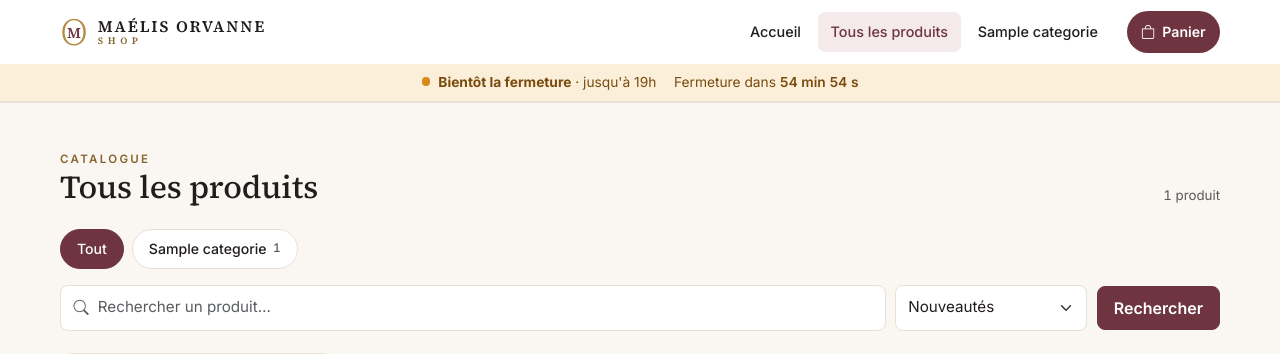
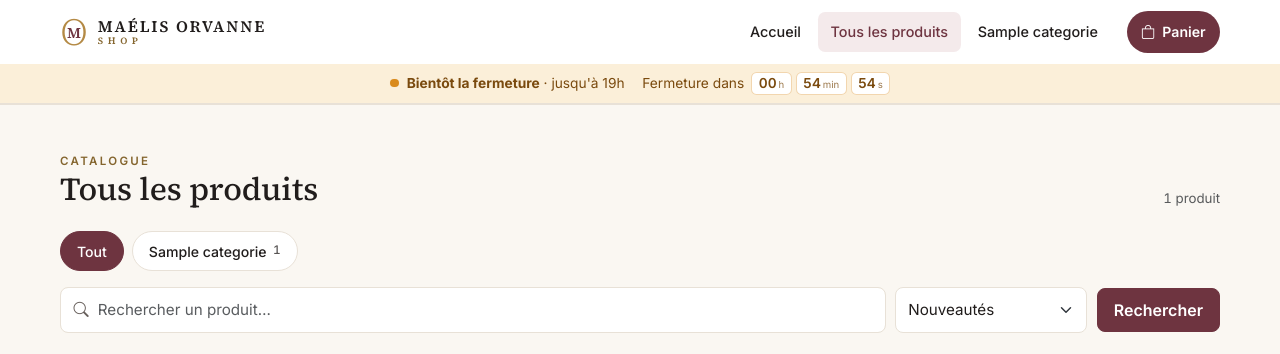
Before and after one commit to fawazdev3/maelis-orvanne-shop, a Django app: page /boutique/ in a window 1280 px wide. Shown: the top 354 px of the page. Run offline with Django 5.2, Linux system fonts and the light colour scheme; data comes from the database, SQL or seed files in the repository; tables that the repository leaves empty hold one stand-in row (values such as "Sample post"); grey boxes marked "Sample" are stand-in pictures; some libraries are stand-ins or nearby versions.

Commit message:
Compte à rebours seconde par seconde dans le bandeau des horaires

```diff
--- a/static/boutique/css/boutique.css
+++ b/static/boutique/css/boutique.css
@@ -358,7 +358,18 @@ h1, h2, h3, .serif {
 .bandeau-horaires { font-size: .86rem; border-bottom: 1px solid var(--b-bord); }
 .bandeau-horaires .conteneur { display: flex; flex-wrap: wrap; align-items: center; justify-content: center; column-gap: 1.1rem; row-gap: .15rem; padding-top: .5rem; padding-bottom: .5rem; text-align: center; }
 .bandeau-horaires .compte { white-space: nowrap; }
-.bandeau-horaires .compte b { font-weight: 600; font-variant-numeric: tabular-nums; }
+.bandeau-horaires .compte { display: inline-flex; align-items: center; gap: .45rem; }
+.chrono { display: inline-flex; align-items: center; gap: .25rem; }
+.chrono .case {
+  display: inline-flex; align-items: baseline; gap: .12rem; padding: .12rem .4rem; border-radius: .35rem;
+  background: rgba(255, 255, 255, .7); border: 1px solid rgba(0, 0, 0, .06); line-height: 1.25;
+}
+.chrono .n { font-weight: 600; font-variant-numeric: tabular-nums; min-width: 1.15em; text-align: center; display: inline-block; }
+.chrono .u { font-size: .7em; opacity: .75; }
+.chrono .n.bascule { animation: bascule .35s ease-out; }
+@keyframes bascule { from { opacity: .25; transform: translateY(-.25em); } to { opacity: 1; transform: none; } }
+.est-ferme .chrono .case { background: rgba(255, 255, 255, .08); border-color: rgba(210, 180, 122, .35); }
+.est-bientot .chrono .case { background: #fff; border-color: rgba(217, 138, 28, .35); }
 .bandeau-horaires .detail { flex-basis: 100%; font-size: .8rem; opacity: .85; }
 .bandeau-horaires .point { width: .55rem; height: .55rem; border-radius: 50%; background: currentColor; display: inline-block; margin-right: .5rem; vertical-align: .05rem; }
 .bandeau-horaires.est-ouvert { background: #EEF4EE; color: #1F5A33; }
@@ -369,7 +380,7 @@ h1, h2, h3, .serif {
 .bandeau-horaires.est-ferme i { color: var(--b-or-clair); }
 .bandeau-horaires.est-ferme strong { color: #fff; }
 @keyframes pulsation { 50% { box-shadow: 0 0 0 5px rgba(217, 138, 28, .25); } }
-@media (prefers-reduced-motion: reduce) { .bandeau-horaires .point { animation: none !important; } }
+@media (prefers-reduced-motion: reduce) { .bandeau-horaires .point, .chrono .n.bascule { animation: none !important; } }
 @media (max-width: 575.98px) { .bandeau-horaires { font-size: .8rem; } .bandeau-horaires .conteneur { column-gap: .8rem; } }
 .pied .horaires-pied { gap: .2rem; font-size: .86rem; max-width: 260px; }
 .pied .horaires-pied li { display: flex; justify-content: space-between; gap: 1rem; }
--- a/static/boutique/js/boutique.js
+++ b/static/boutique/js/boutique.js
@@ -388,29 +388,47 @@
 })();
 
 
-// Bandeau des horaires : compte à rebours jusqu'à la fermeture (ou la réouverture)
+// Bandeau des horaires : compte à rebours seconde par seconde jusqu'à la fermeture (ou la réouverture)
 (function () {
   var bandeau = document.querySelector(".bandeau-horaires[data-cible]");
   if (!bandeau) return;
-  var reste = bandeau.querySelector("[data-reste]");
+  var chrono = bandeau.querySelector("[data-reste]");
   var cible = new Date(bandeau.dataset.cible).getTime();
   var ouvert = bandeau.dataset.ouvert === "1";
-  function format(s) {
-    var j = Math.floor(s / 86400), h = Math.floor(s % 86400 / 3600), m = Math.floor(s % 3600 / 60), sec = s % 60;
-    if (j) return j + " j " + h + " h";
-    if (h) return h + " h " + String(m).padStart(2, "0") + " min";
-    return m + " min " + String(sec).padStart(2, "0") + " s";
+  var cases = {};
+
+  function deux(n) { return String(n).padStart(2, "0"); }
+  function construire(avecJours) {
+    chrono.innerHTML = "";
+    (avecJours ? ["j", "h", "min", "s"] : ["h", "min", "s"]).forEach(function (u) {
+      var c = document.createElement("span");
+      c.className = "case";
+      c.innerHTML = '<span class="n">00</span><span class="u">' + u + "</span>";
+      chrono.appendChild(c);
+      cases[u] = c.querySelector(".n");
+    });
+    chrono.dataset.jours = avecJours ? "1" : "0";
+  }
+  function poser(u, valeur) {
+    var el = cases[u];
+    if (el && el.textContent !== valeur) {
+      el.textContent = valeur;
+      el.classList.remove("bascule"); void el.offsetWidth; el.classList.add("bascule");
+    }
   }
   function maj() {
-    var s = Math.round((cible - Date.now()) / 1000);
-    if (s <= 0) { reste.textContent = "0 s"; setTimeout(function () { location.reload(); }, 1500); return; }
-    reste.textContent = format(s);
+    var s = Math.max(0, Math.round((cible - Date.now()) / 1000));
+    var j = Math.floor(s / 86400), h = Math.floor(s % 86400 / 3600), m = Math.floor(s % 3600 / 60), sec = s % 60;
+    if (chrono.dataset.jours !== (j ? "1" : "0")) construire(j > 0);
+    if (j) poser("j", String(j));
+    poser("h", deux(h)); poser("min", deux(m)); poser("s", deux(sec));
     if (ouvert && s <= 3600 && !bandeau.classList.contains("est-bientot")) {
       bandeau.classList.replace("est-ouvert", "est-bientot");
       var t = bandeau.querySelector("[data-titre]");
       if (t) t.textContent = "Bientôt la fermeture";
     }
-    setTimeout(maj, s < 3600 ? 1000 : 15000);
+    if (s === 0) { setTimeout(function () { location.reload(); }, 1500); return; }
+    setTimeout(maj, 1000 - (Date.now() % 1000) + 5);  // calé sur la seconde pile
   }
   maj();
 })();
--- a/templates/boutique/base.html
+++ b/templates/boutique/base.html
@@ -57,10 +57,10 @@
         <div class="conteneur">
           {% if etat_boutique.ouvert %}
             <span><span class="point" aria-hidden="true"></span><strong data-titre>{% if etat_boutique.bientot %}Bientôt la fermeture{% else %}Ouvert{% endif %}</strong> · jusqu'à {{ etat_boutique.fermeture }}</span>
-            <span class="compte">Fermeture dans <b class="chiffre" data-reste>—</b></span>
+            <span class="compte">Fermeture dans <span class="chrono" data-reste aria-hidden="true"></span></span>
           {% else %}
             <span><i class="bi bi-moon-stars me-1" aria-hidden="true"></i><strong>Boutique fermée</strong> · réouverture {{ etat_boutique.quand }}</span>
-            {% if etat_boutique.cible %}<span class="compte">Dans <b class="chiffre" data-reste>—</b></span>{% endif %}
+            {% if etat_boutique.cible %}<span class="compte">Dans <span class="chrono" data-reste aria-hidden="true"></span></span>{% endif %}
             <span class="detail">{% if etat_boutique.commandes_possibles %}Vous pouvez commander : nous traiterons votre commande à l'ouverture.{% else %}Vous pouvez préparer votre panier en attendant.{% endif %}</span>
           {% endif %}
         </div>
```
